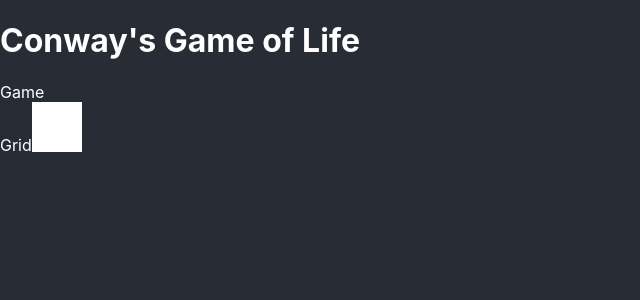
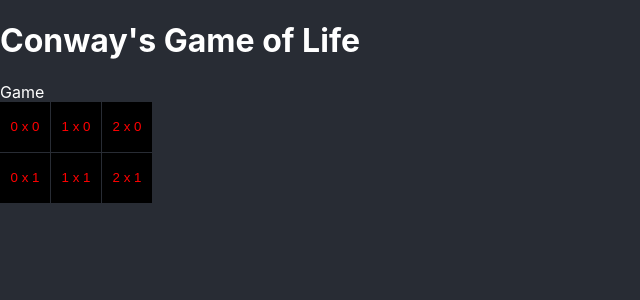
Before and after one commit to michaeljfuller/game-of-life, a React (Create React App) app: page / in a window 1280 px wide. Shown: the top 300 px of the page, without its empty margins (0-640 px from the left). Built offline with nearby package versions, Linux system fonts and the light colour scheme.

Commit message:
Make Grid show multiple Cells in a grid layout
Grid accepts rows/columns as props.
Cell inherits size from Grid style.
Cell displays position as text, for debugging.

```diff
--- a/src/components/Game/Cell/Cell.module.css
+++ b/src/components/Game/Cell/Cell.module.css
@@ -1,12 +1,11 @@
 .cell {
-    width: 50px;
-    height: 50px;
     background-color: black;
     transition-property: background-color;
     transition-duration: 300ms;
 }
 button.cell {
     border: unset;
+    color: red;
 }
 .alive {
     background-color: white;
--- a/src/components/Game/Cell/Cell.tsx
+++ b/src/components/Game/Cell/Cell.tsx
@@ -8,17 +8,18 @@ export interface CellProps {
     onPress?: (row: number, column: number) => void;
 }
 export function Cell(props: CellProps) {
+    // console.log("Render Cell", props.column, props.row, props.alive);
+
     const isAlive = props.alive;
     const onClick = () => {
         props.onPress && props.onPress(props.row, props.column);
     }
 
     return <button
-        role="button"
         className={[
             styles.cell,
             isAlive ? styles.alive : undefined
         ].filter(v => v).join(' ')}
         onClick={props.onPress && onClick}
-    />;
+    >{props.column} x {props.row}</button>;
 }
--- a/src/components/Game/Game.tsx
+++ b/src/components/Game/Game.tsx
@@ -4,6 +4,6 @@ import {Grid} from "./Grid/Grid";
 export function Game() {
     return <div>
         Game
-        <Grid />
+        <Grid rows={2} columns={3} />
     </div>;
 }
--- /dev/null
+++ b/src/components/Game/Grid/Grid.module.css
@@ -0,0 +1,4 @@
+.Grid {
+    display: grid;
+    grid-gap: 1px;
+}
--- a/src/components/Game/Grid/Grid.tsx
+++ b/src/components/Game/Grid/Grid.tsx
@@ -1,22 +1,63 @@
 import React from "react";
-import {Cell} from "../Cell/Cell";
+import {Cell as PureCell, CellProps} from "../Cell/Cell";
+import styles from "./Grid.module.css";
+
+const Cell = React.memo(PureCell);
 
 export interface GridProps {
-
+    rows: number;
+    columns: number;
+    cellSize?: number;
+    onCellPressed?: CellProps['onPress'];
 }
-export function Grid(props: GridProps) {
-    const [isAlive, setIsAlive] = React.useState(true);
-    const toggleAlive = (row: number, column: number) => {
-        console.log("Toggle", row, column);
-        setIsAlive(!isAlive);
-    }
+export function Grid({
+    rows,
+    columns,
+    cellSize=50,
+    onCellPressed,
+}: GridProps) {
+    const [isAlive, setIsAlive] = React.useState(false); // TODO Move to Game and make array
 
     const onPress = React.useCallback((row: number, column: number) => {
-        toggleAlive(row, column);
-    }, [toggleAlive]);
+        console.log(`Pressed #${column + (row * columns)} (${column}x${row})`);
+        setIsAlive(!isAlive);
+        onCellPressed && onCellPressed(column, row);
+    }, [isAlive, setIsAlive, columns]);
 
-    return <div>
-        Grid
-        <Cell alive={isAlive} row={0} column={0} onPress={onPress} />
+    const cells = forEachCell(rows, columns, (row, column, index) => {
+        return <Cell
+            key={`${row}x${column}`}
+            alive={isAlive}
+            row={row}
+            column={column}
+            onPress={onPress}
+        />;
+    });
+
+    return <div
+        className={styles.Grid}
+        style={{
+            gridTemplateColumns: `repeat(${columns}, ${cellSize}px)`,
+            gridTemplateRows: `repeat(${rows}, ${cellSize}px)`,
+        }}
+    >
+        {cells}
     </div>;
 }
+
+function forEachCell<
+    Callback extends (row: number, column: number, index: number) => any
+>(
+    rows: number,
+    columns: number,
+    callback: Callback
+) {
+    const result = [] as ReturnType<Callback>[];
+    let index = 0;
+    for (let row = 0; row < rows; row++) {
+        for (let column = 0; column < columns; column++) {
+            result.push(callback(row, column, index++));
+        }
+    }
+    return result;
+}
```
Also changed, not shown: 1 other file (tests, documents, lock files or other folders).
